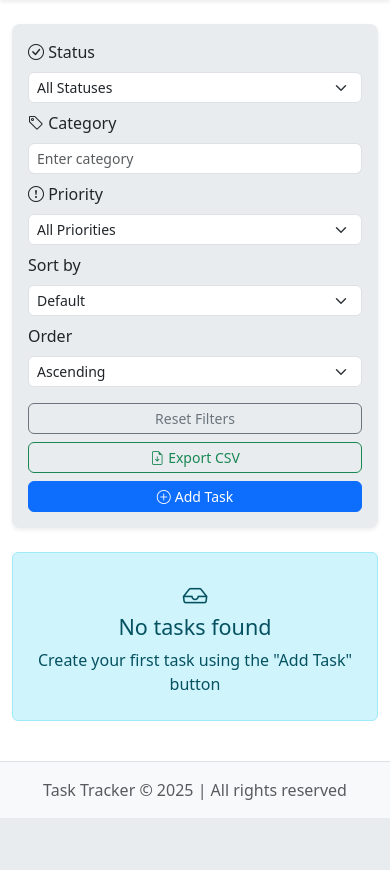
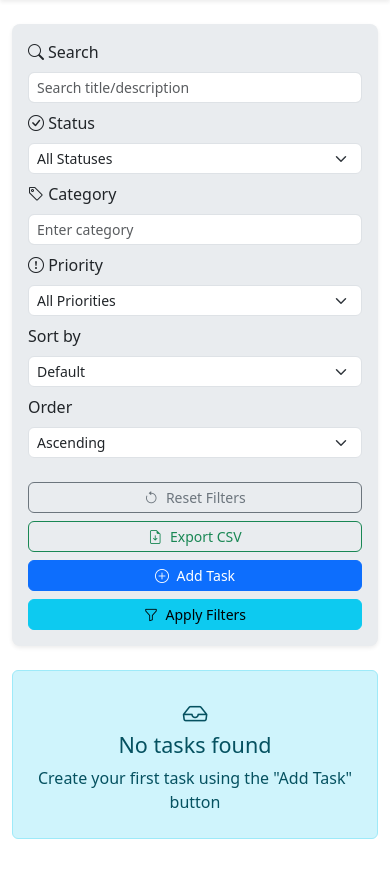
Before and after one commit to svladimir1010/Task-Tracker, a Flask app: page / in a window 390 px wide. Shown: the part 56-926 px from the top of the page. Before the commit the page ends 874 px from the top, so only its background shows below. Run offline with Flask 3, Linux system fonts and the light colour scheme; the visitor is signed in with stand-in values (Sample User, id 1); data that the repository does not hold is empty; some libraries are stand-ins or nearby versions.

Commit message:
Refactor main page styles and update screenshots
- Updated CSS styles for main layout
- Adjusted HTML structure in index.html
- Replaced outdated screenshots (desktop, mobile)
- Added new tablet view screenshot
- Updated README with latest visuals

```diff
--- a/app/routes.py
+++ b/app/routes.py
@@ -25,9 +25,18 @@
     priority_filter = request.args.get('priority')  # получение фильтра по приоритету
     sort_by = request.args.get('sort_by', 'id')  # По умолчанию сортировка по ID
     sort_order = request.args.get('sort_order', 'asc')  # По умолчанию возрастающий порядок
+    search_filter = request.args.get('search')
 
     # Формируем базовый запрос для задач текущего пользователя
     query = Task.query.filter_by(user_id=current_user.id)
+
+    # Если есть фильтр по поиску, применяем его
+    if search_filter:
+        query = query.filter(
+            (Task.title.ilike(f'%{search_filter}%')) |
+            (Task.description.ilike(f'%{search_filter}%'))
+        )
+
 
     # Применяем фильтр по статусу, если он указан
     if status_filter:
@@ -266,13 +275,3 @@
         ])
     output.seek(0)
     return Response(output, mimetype='text/csv', headers={'Content-Disposition': 'attachment;filename=tasks.csv'})
-
-# # Обработчик ошибки 404 (страница не найдена)
-# @bp.errorhandler(404)
-# def page_not_found(e):
-#     return render_template('404.html'), 404
-#
-# # Обработчик ошибки 500 (внутренняя ошибка сервера)
-# @bp.errorhandler(500)
-# def internal_server_error(e):
-#     return render_template('500.html'), 500
--- a/app/static/css/style_base.css
+++ b/app/static/css/style_base.css
@@ -154,7 +154,3 @@
         padding: 0.25rem 0.5rem;
     }
 }
-
-.border-danger {
-    border-width: 2px !important;
-}
--- a/app/templates/index.html
+++ b/app/templates/index.html
@@ -1,17 +1,20 @@
-{% extends "base.html" %}
+{% extends "base.html" %}  {# Наследование базового шаблона #}
 
-{% block title %}Task Tracker{% endblock %}
+{% block title %}Task Tracker{% endblock %}  {# Заголовок страницы #}
 
 {% block content %}
-<!-- Основной контейнер формы фильтров с закруглёнными углами и тенью -->
 <div class="bg-body-secondary rounded-3 p-3 shadow-sm mb-4">
-    <form method="GET" id="filterForm">
-        <!-- Первый ряд: фильтры и сортировка -->
+    <form method="GET" id="filterForm">  {# Форма фильтров для задач #}
         <div class="row g-2 align-items-end">
-            <!-- Поле выбора статуса задачи -->
-            <div class="col-12 col-sm-6 col-md-3">
+
+            <div class="col-12 col-sm-6 col-md-3 col-lg-2"> {# Расширенный поиск по заголовку/описанию #}
+                <label for="searchFilter" class="form-label fw-medium mb-2"><i class="bi bi-search me-1"></i>Search</label>
+                <input type="text" name="search" id="searchFilter" class="form-control" placeholder="Search title/description" value="{{ request.args.get('search', '') }}">
+            </div>
+
+            <div class="col-12 col-sm-6 col-md-3 col-lg-2">
                 <label for="statusFilter" class="form-label fw-medium mb-2"> <i class="bi bi-check-circle"></i> Status</label>
-                <select name="status" id="statusFilter" class="form-select" onchange="document.getElementById('filterForm').submit()">
+                <select name="status" id="statusFilter" class="form-select">
                     <option value="">All Statuses</option>
                     <option value="Not Started" {% if status_filter=='Not Started' %}selected{% endif %}>Not Started</option>
                     <option value="In Progress" {% if status_filter=='In Progress' %}selected{% endif %}>In Progress</option>
@@ -19,17 +22,15 @@
                 </select>
             </div>
 
-            <!-- Поле ввода категории задачи -->
-            <div class="col-12 col-sm-6 col-md-3">
+            <div class="col-12 col-sm-6 col-md-3 col-lg-2">
                 <label for="categoryFilter" class="form-label fw-medium mb-2"> <i class="bi bi-tag"></i> Category</label>
                 <input type="text" name="category" id="categoryFilter" class="form-control" placeholder="Enter category"
                        value="{{ category_filter or '' }}">
             </div>
 
-            <!-- Поле выбора приоритета для фильтрации -->
-            <div class="col-12 col-sm-6 col-md-2">
+            <div class="col-12 col-sm-6 col-md-3 col-lg-2">
                 <label for="priorityFilter" class="form-label fw-medium mb-2"> <i class="bi bi-exclamation-circle"></i> Priority</label>
-                <select name="priority" id="priorityFilter" class="form-select" onchange="document.getElementById('filterForm').submit()">
+                <select name="priority" id="priorityFilter" class="form-select">
                     <option value="">All Priorities</option>
                     <option value="High" {% if request.args.get('priority') == 'High' %}selected{% endif %}>High</option>
                     <option value="Medium" {% if request.args.get('priority') == 'Medium' %}selected{% endif %}>Medium</option>
@@ -37,10 +38,11 @@
                 </select>
             </div>
 
-            <!-- Поле выбора критерия сортировки -->
-            <div class="col-12 col-sm-6 col-md-2">
+
+
+            <div class="col-12 col-sm-6 col-md-3 col-lg-2"> {# Сортировка по полям #}
                 <label for="sortBySelect" class="form-label fw-medium mb-2">Sort by</label>
-                <select name="sort_by" id="sortBySelect" class="form-select" onchange="document.getElementById('filterForm').submit()">
+                <select name="sort_by" id="sortBySelect" class="form-select">
                     <option value="id" {% if sort_by=='id' %}selected{% endif %}>Default</option>
                     <option value="created_at" {% if sort_by=='created_at' %}selected{% endif %}>Date Created</option>
                     <option value="priority" {% if sort_by=='priority' %}selected{% endif %}>Priority</option>
@@ -48,92 +50,96 @@
                 </select>
             </div>
 
-            <!-- Поле выбора направления сортировки -->
-            <div class="col-12 col-sm-6 col-md-2">
+            <div class="col-12 col-sm-6 col-md-3 col-lg-2"> {# Порядок сортировки: по возрастанию/убыванию #}
                 <label for="sortOrderSelect" class="form-label fw-medium mb-2">Order</label>
-                <select name="sort_order" id="sortOrderSelect" class="form-select" onchange="document.getElementById('filterForm').submit()">
+                <select name="sort_order" id="sortOrderSelect" class="form-select">
                     <option value="asc" {% if sort_order == 'asc' %}selected{% endif %}>Ascending</option>
                     <option value="desc" {% if sort_order == 'desc' %}selected{% endif %}>Descending</option>
                 </select>
             </div>
         </div>
 
-        <!-- Второй ряд: кнопки действий -->
-        <div class="row g-2 mt-2">
-            <!-- Кнопка сброса фильтров -->
-            <div class="col-12 col-sm-6 col-md-2">
-                <button type="button" class="btn btn-outline-secondary w-100" onclick="resetFilters()">Reset Filters</button>
+        <div class="row g-2 mt-3"> {# Блок кнопок действий #}
+            <div class="col-12 col-sm-4 col-md-3 col-lg-2 d-grid">
+                <button type="button" class="btn btn-outline-secondary" onclick="resetFilters()">
+                    <i class="bi bi-arrow-counterclockwise me-1"></i> Reset Filters
+                </button>
             </div>
 
-            <!-- Кнопка экспорта в CSV -->
-            <div class="col-12 col-sm-6 col-md-2">
-                <a href="{{ url_for('main.export_tasks') }}" class="btn btn-outline-success w-100 d-flex align-items-center justify-content-center">
+            <div class="col-12 col-sm-4 col-md-3 col-lg-2 d-grid">
+                <a href="{{ url_for('main.export_tasks') }}" class="btn btn-outline-success">
                     <i class="bi bi-file-earmark-arrow-down me-1"></i> Export CSV
                 </a>
             </div>
 
-            <!-- Кнопка добавления задачи -->
-            <div class="col-12 col-sm-6 col-md-2">
-                <a href="{{ url_for('main.add_task') }}" class="btn btn-primary w-100 d-flex align-items-center justify-content-center">
+            <div class="col-12 col-sm-4 col-md-3 col-lg-2 d-grid">
+                <a href="{{ url_for('main.add_task') }}" class="btn btn-primary">
                     <i class="bi bi-plus-circle me-1"></i> Add Task
                 </a>
+            </div>
+
+            <div class="col-12 col-sm-12 col-md-3 col-lg-6 d-grid d-md-flex justify-content-md-end">
+                 <button type="submit" class="btn btn-info">
+                    <i class="bi bi-funnel me-1"></i> Apply Filters
+                </button>
             </div>
         </div>
     </form>
 </div>
 
-<!-- Скрипт для сброса фильтров -->
 <script>
     function resetFilters() {
-        // Сбрасываем все поля формы на значения по умолчанию
+        // Сброс всех фильтров формы
         document.getElementById('statusFilter').value = '';
         document.getElementById('categoryFilter').value = '';
-        document.getElementById('priorityFilter').value = '';  // Сброс фильтра по приоритету
+        document.getElementById('priorityFilter').value = '';
+        document.getElementById('searchFilter').value = '';
         document.getElementById('sortBySelect').value = 'id';
         document.getElementById('sortOrderSelect').value = 'asc';
         document.getElementById('filterForm').submit();
     }
+
+    // Автоприменение select-фильтров при изменении
+    document.addEventListener('DOMContentLoaded', function() {
+        document.getElementById('statusFilter').addEventListener('change', function() {
+            document.getElementById('filterForm').submit();
+        });
+        document.getElementById('priorityFilter').addEventListener('change', function() {
+            document.getElementById('filterForm').submit();
+        });
+        document.getElementById('sortBySelect').addEventListener('change', function() {
+            document.getElementById('filterForm').submit();
+        });
+        document.getElementById('sortOrderSelect').addEventListener('change', function() {
+            document.getElementById('filterForm').submit();
+        });
+    });
 </script>
 
-<!-- Сетка для отображения задач в виде карточек -->
-<div class="row g-3">
+<div class="row g-3">  {# Карточки задач #}
     {% for task in tasks %}
     <div class="col-12 col-md-6 col-lg-4">
-        <!-- Карточка задачи с фиксированной высотой и тенью -->
         <div class="card h-100 bg-body-secondary border-0 shadow-sm task-item-card">
             <div class="card-body p-3 d-flex flex-column">
-                <!-- Заголовок и категория задачи -->
                 <div class="d-flex align-items-center mb-2">
                     <h5 class="task-title mb-0 me-2 text-truncate">{{ task.title }}</h5>
                     <span class="badge bg-light text-dark border rounded-pill flex-shrink-0">{{ task.category }}</span>
                 </div>
 
-                <!-- Статус задачи с цветовым индикатором -->
                 <div class="mb-2">
-                    <strong class="
-                        {% if task.status == 'Not Started' %}text-danger
-                        {% elif task.status == 'In Progress' %}text-warning
-                        {% else %}text-success{% endif %}">
-                        <i class="bi
-                            {% if task.status == 'Not Started' %}bi-x-circle-fill
-                            {% elif task.status == 'In Progress' %}bi-arrow-clockwise
-                            {% else %}bi-check-circle-fill{% endif %} me-1"></i>
+                    <strong class="{% if task.status == 'Not Started' %}text-danger{% elif task.status == 'In Progress' %}text-warning{% else %}text-success{% endif %}">
+                        <i class="bi {% if task.status == 'Not Started' %}bi-x-circle-fill{% elif task.status == 'In Progress' %}bi-arrow-clockwise{% else %}bi-check-circle-fill{% endif %} me-1"></i>
                         {{ task.status }}
                     </strong>
                 </div>
 
-                <!-- Приоритет задачи с цветовым индикатором -->
                 <div class="mb-2 text-muted small">
                     <i class="bi bi-exclamation-circle me-1"></i> Priority:
-                    <strong class="
-                        {% if task.priority == 'High' %}text-danger
-                        {% elif task.priority == 'Medium' %}text-warning
-                        {% else %}text-success{% endif %}">
+                    <strong class="{% if task.priority == 'High' %}text-danger{% elif task.priority == 'Medium' %}text-warning{% else %}text-success{% endif %}">
                         {{ task.priority }}
                     </strong>
                 </div>
 
-                <!-- Срок выполнения задачи с индикатором просрочки (красная рамка и текст) -->
                 <div class="mb-2 text-muted small {% if task.due_date and task.due_date < current_datetime and task.status != 'Completed' %}border border-danger rounded p-1{% endif %}">
                     <i class="bi bi-calendar-check me-1"></i> Due Date:
                     {% if task.due_date %}
@@ -146,20 +152,17 @@
                     {% endif %}
                 </div>
 
-                <!-- Дата создания задачи -->
                 <div class="mb-2 text-muted small">
                     <i class="bi bi-calendar me-1"></i> Created:
                     <strong>{{ task.created_at.strftime('%d %b %Y') }}</strong>
                 </div>
 
-                <!-- Описание задачи, если оно есть -->
                 {% if task.description %}
                 <div class="mt-3 flex-grow-1">
                     <p class="mb-0 text-break">{{ task.description }}</p>
                 </div>
                 {% endif %}
 
-                <!-- Кнопки редактирования и удаления, выровнены по нижнему краю -->
                 <div class="d-flex gap-2 mt-auto pt-3 border-top border-secondary-subtle">
                     <a href="{{ url_for('main.edit_task', id=task.id) }}"
                        class="btn btn-sm btn-outline-warning d-flex align-items-center flex-grow-1 justify-content-center">
@@ -178,7 +181,6 @@
         </div>
     </div>
     {% else %}
-    <!-- Сообщение, если задач нет -->
     <div class="col-12">
         <div class="alert alert-info text-center py-4">
             <i class="bi bi-inbox fs-2 mb-3"></i>
```
Also changed, not shown: README.md, 3 other files.
